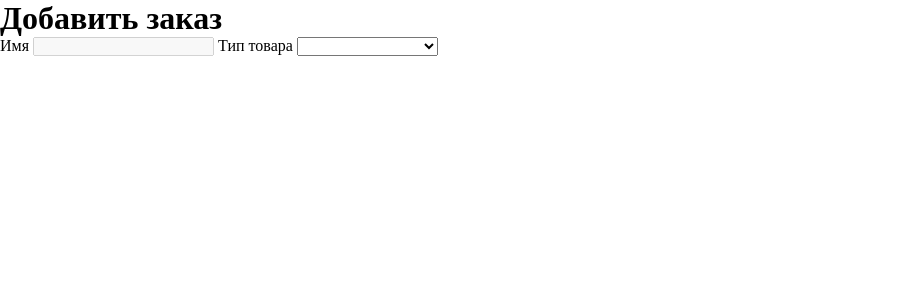
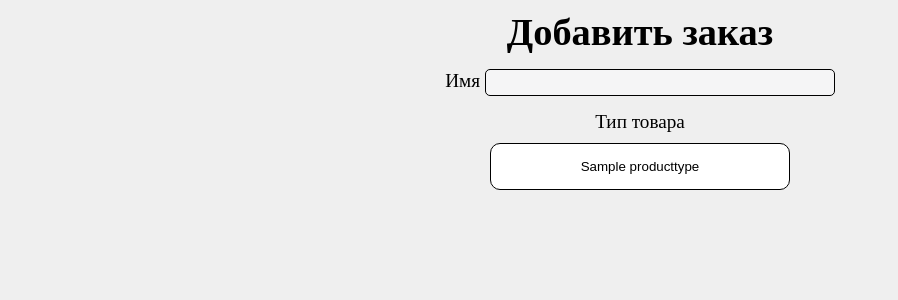
Before and after one commit to dimadk24/deprecated-orders-manager, a Django app: page / in a window 1280 px wide. Shown: the top 300 px of the page, without its empty margins (0-898 px from the left). Run offline with Django 3.2, Linux system fonts and the light colour scheme; tables that the repository leaves empty hold one stand-in row (values such as "Sample post"); parts of the project's set-up code (start-up, migrations or seed data) failed here and were passed over.

Commit message:
feat: improve add_order markup and add nice styles to it

```diff
--- /dev/null
+++ b/app/static/app/add_order.css
@@ -0,0 +1,43 @@
+main {
+    text-align: center;
+}
+
+.name-input {
+    width: 350px;
+    max-width: 95%;
+    padding: 5px;
+    border-radius: 5px;
+    border: 1px solid black;
+    background-color: #F5F5F6;
+    color: black;
+}
+
+label {
+    display: block;
+    margin-bottom: 15px;
+}
+
+.buttons-wrapper {
+    display: flex;
+    flex-direction: column;
+    align-items: center;
+}
+
+.button {
+    max-width: 95%;
+    width: 300px;
+    padding: 15px 0;
+    margin-top: 10px;
+    border-radius: 10px;
+    border: 1px solid black;
+
+    background-color: white;
+    cursor: pointer;
+
+    transition-duration: 300ms;
+}
+
+.button:hover,
+.button:active {
+    background-color: #c3cbea;
+}
--- a/app/static/app/common.css
+++ b/app/static/app/common.css
@@ -3,3 +3,21 @@
     padding: 0;
     box-sizing: border-box;
 }
+
+body {
+    background-color: #efefef;
+    font-size: larger;
+}
+
+.container {
+    max-width: 1024px;
+    width: 80%;
+    margin: 0 auto;
+
+    padding: 10px 0;
+}
+
+h1 {
+    text-align: center;
+    margin-bottom: 15px;
+}
--- a/app/templates/app/add_order.html
+++ b/app/templates/app/add_order.html
@@ -1,22 +1,26 @@
 {% extends "app/base.html" %}
 
 {% block title %}Добавить заказ{% endblock %}
+
+{% block head %}
+    {% load static %}
+    <link rel="stylesheet" href="{% static 'app/add_order.css' %}">
+{% endblock %}
 
 {% block content %}
     <h1>Добавить заказ</h1>
     <main>
         <label for="name-input">
             Имя
-            <input type="text" id="name-input" disabled name="name">
+            <input type="text" id="name-input" class="name-input" disabled name="name">
         </label>
-        <label for="type-select">
-            Тип товара
-            <select name="type" id="type-select">
-                <option value="0" id="placeholder-option"></option>
-                {% for type in types %}
-                    <option value="{{ type.id }}">{{ type.name }}</option>
-                {% endfor %}
-            </select>
-        </label>
+        <span>Тип товара</span>
+        <section class="buttons-wrapper">
+            {% for type in types %}
+                <button type="submit" class="button" value="{{ type.id }}">
+                    {{ type.name }}
+                </button>
+            {% endfor %}
+        </section>
     </main>
 {% endblock %}
--- a/app/templates/app/base.html
+++ b/app/templates/app/base.html
@@ -6,10 +6,15 @@
     <title>{% block title %}{% endblock %}</title>
     {% load static %}
     <link rel="stylesheet" href="{% static 'app/common.css' %}">
+    {% block  head %}
+
+    {% endblock %}
 </head>
 <body>
-{% block content %}
+<div class="container">
+    {% block content %}
 
-{% endblock %}
+    {% endblock %}
+</div>
 </body>
 </html>
```
